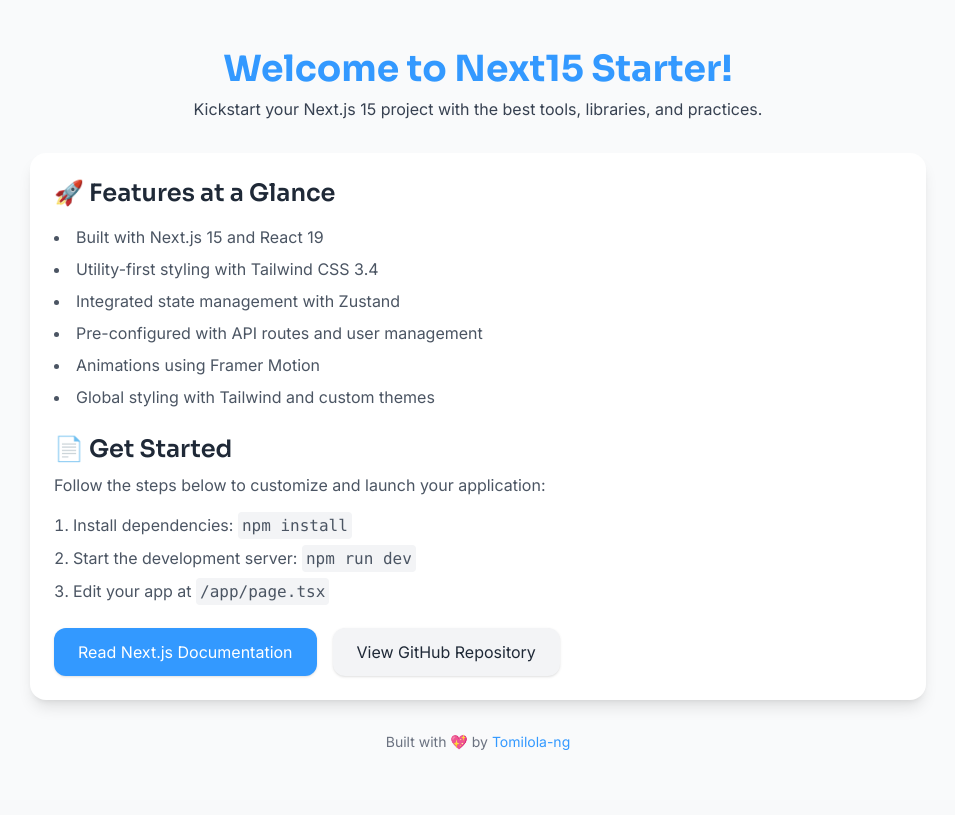
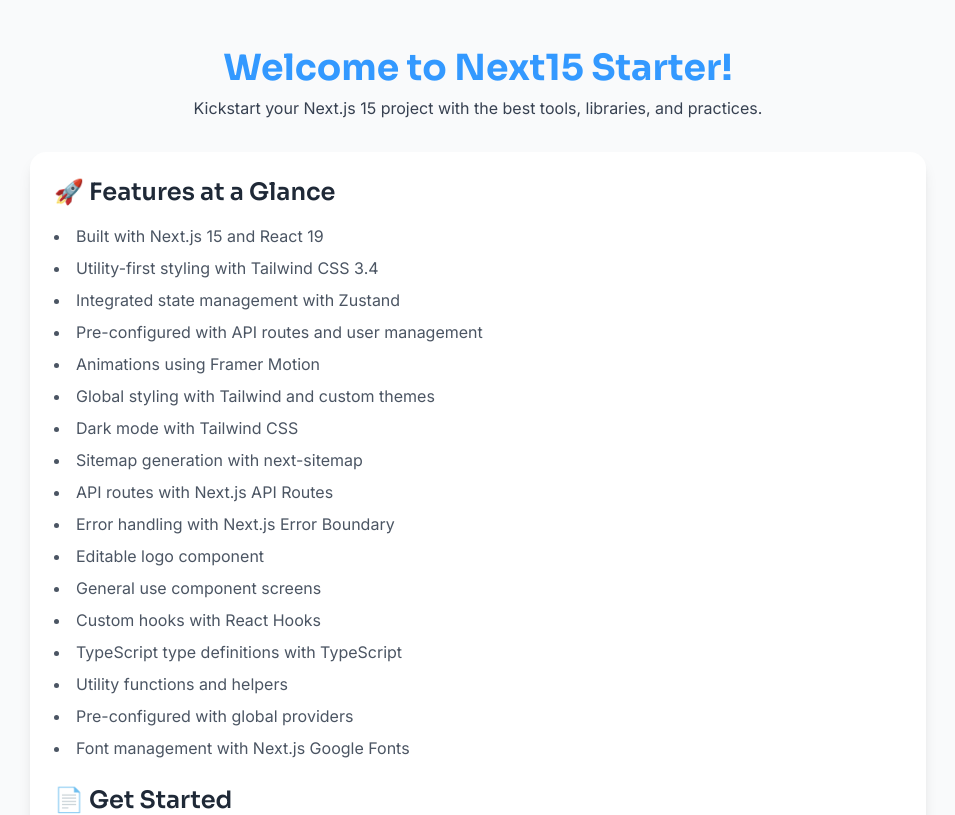
Before and after one commit to Tomilola-ng/nextjs15-starter, a Next.js app: page / in a window 1280 px wide. Shown: the top 815 px of the page, without its empty margins (162-1117 px from the left). Built offline with nearby package versions, Linux system fonts and the light colour scheme.

Commit message:
Add additional features and enhancements to Demo component documentation

```diff
--- a/app/(home)/demo.tsx
+++ b/app/(home)/demo.tsx
@@ -25,6 +25,17 @@
             <li>Pre-configured with API routes and user management</li>
             <li>Animations using Framer Motion</li>
             <li>Global styling with Tailwind and custom themes</li>
+            <li>Dark mode with Tailwind CSS</li>
+            <li>Sitemap generation with next-sitemap</li>
+            <li>API routes with Next.js API Routes</li>
+            <li>Error handling with Next.js Error Boundary</li>
+            <li>Editable logo component</li>
+            <li>General use component screens</li>
+            <li>Custom hooks with React Hooks</li>
+            <li>TypeScript type definitions with TypeScript</li>
+            <li>Utility functions and helpers</li>
+            <li>Pre-configured with global providers</li>
+            <li>Font management with Next.js Google Fonts</li>
           </ul>
         </section>
 
@@ -46,7 +57,9 @@
             </li>
             <li>
               Edit your app at{" "}
-              <code className="bg-gray-100 p-1 rounded">/app/page.tsx</code>
+              <code className="bg-gray-100 p-1 rounded">
+                /app/(home)/page.tsx
+              </code>
             </li>
           </ol>
         </section>
```
